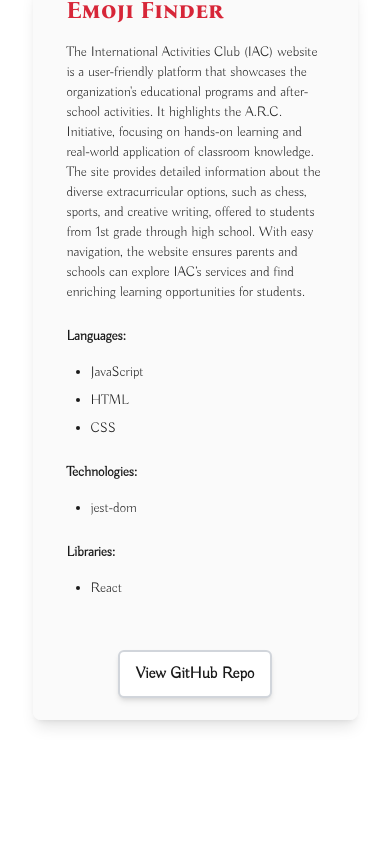
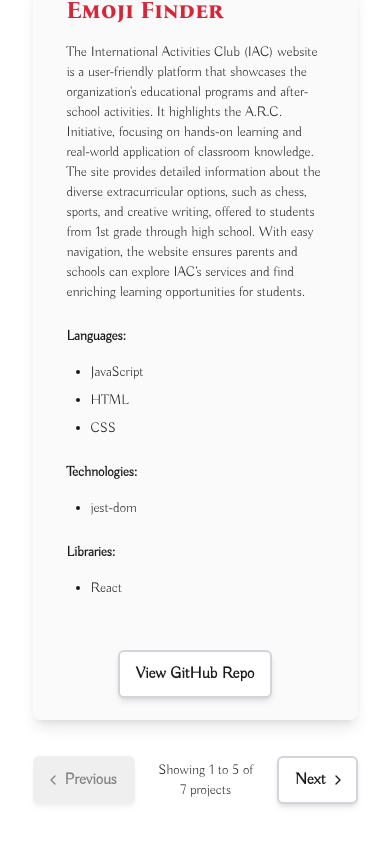
Before and after one commit to tmchuynh/phoenix-code-studio, a Next.js app: page /past-projects in a window 390 px wide. Shown: the part 6328-7174 px from the top of the page. Before the commit the page ends 7144 px from the top, so only its background shows below. Built offline with nearby package versions, Linux system fonts and the light colour scheme.

Commit message:
update filtering by date

```diff
--- a/src/app/blogs/page.tsx
+++ b/src/app/blogs/page.tsx
@@ -25,6 +25,7 @@ import {
 import { blogs } from "@/lib/constants";
 import useBetweenLargeAndXL from "@/lib/onlyLargerScreens";
 import useSmallScreen from "@/lib/useSmallScreen";
+import { formatDate } from "@/lib/utils";
 import { ChevronsUpDown } from "lucide-react";
 import { useTheme } from "next-themes";
 import { useRouter } from "next/navigation";
@@ -130,11 +131,47 @@ const BlogDisplayPage: FC = () => {
           setSelectedDates([]);
         }, 1000);
       }
-      setFilteredBlogs(blogs);
+      setFilteredBlogs(
+        blogs.sort((a, b) => {
+          const dateA = new Date(formatDate(a.date));
+          const dateB = new Date(formatDate(b.date));
+
+          // Compare by year
+          if (dateA.getFullYear() !== dateB.getFullYear()) {
+            return dateB.getFullYear() - dateA.getFullYear();
+          }
+
+          // Compare by month (if years are the same)
+          if (dateA.getMonth() !== dateB.getMonth()) {
+            return dateA.getMonth() - dateB.getMonth();
+          }
+
+          // Compare by day (if both year and month are the same)
+          return dateA.getDate() - dateB.getDate();
+        })
+      );
       setTimeout(() => setNoResults(false), 4000);
     } else {
       setNoResults(false);
-      setFilteredBlogs(filtered);
+      setFilteredBlogs(
+        filtered.sort((a, b) => {
+          const dateA = new Date(formatDate(a.date));
+          const dateB = new Date(formatDate(b.date));
+
+          // Compare by year
+          if (dateA.getFullYear() !== dateB.getFullYear()) {
+            return dateB.getFullYear() - dateA.getFullYear();
+          }
+
+          // Compare by month (if years are the same)
+          if (dateA.getMonth() !== dateB.getMonth()) {
+            return dateA.getMonth() - dateB.getMonth();
+          }
+
+          // Compare by day (if both year and month are the same)
+          return dateA.getDate() - dateB.getDate();
+        })
+      );
     }
   };
 
@@ -145,7 +182,25 @@ const BlogDisplayPage: FC = () => {
     setSearchQuery("");
     setOpenCollapsible(null);
     setNoResults(false);
-    setFilteredBlogs(blogs);
+    setFilteredBlogs(
+      blogs.sort((a, b) => {
+        const dateA = new Date(formatDate(a.date));
+        const dateB = new Date(formatDate(b.date));
+
+        // Compare by year
+        if (dateA.getFullYear() !== dateB.getFullYear()) {
+          return dateB.getFullYear() - dateA.getFullYear();
+        }
+
+        // Compare by month (if years are the same)
+        if (dateA.getMonth() !== dateB.getMonth()) {
+          return dateA.getMonth() - dateB.getMonth();
+        }
+
+        // Compare by day (if both year and month are the same)
+        return dateA.getDate() - dateB.getDate();
+      })
+    );
     if (!e) {
       setFiltersCleared(true);
       setTimeout(() => setFiltersCleared(false), 4000);
@@ -319,11 +374,20 @@ const BlogDisplayPage: FC = () => {
                     {dates
                       .sort((a, b) => {
                         // Convert the date strings to Date objects
-                        const dateA = new Date(a);
-                        const dateB = new Date(b);
+                        const dateA = new Date(formatDate(a));
+                        const dateB = new Date(formatDate(b));
 
-                        // Compare the dates by their timestamp (milliseconds)
-                        return dateA.getTime() - dateB.getTime();
+                        // Compare by year
+                        if (dateA.getFullYear() !== dateB.getFullYear()) {
+                          return dateA.getFullYear() - dateB.getFullYear();
+                        }
+
+                        // Compare by month (if years are the same)
+                        if (dateA.getMonth() !== dateB.getMonth()) {
+                          return dateA.getMonth() - dateB.getMonth();
+                        }
+
+                        return dateA.getDate() - dateB.getDate();
                       })
                       .map((date) => (
                         <div key={date} className="flex items-center mr-1">
@@ -552,12 +616,12 @@ const BlogDisplayPage: FC = () => {
                   alt={blog.title}
                   className="w-full h-36 rounded-t-md object-cover mx-auto mb-1"
                 />
-                <div className="px-4 pb-2 flex flex-col justify-between h-[20em] md:h-[25em] 2xl:h-[30em] relative">
+                <div className="px-4 pb-2 flex flex-col justify-between h-[20em] md:h-[25em] 2xl:h-[35em] relative">
                   <div>
-                    <p className="text-lg md:text-2xl">
+                    <p>
                       <Button
                         variant="ghost"
-                        className="text-primary underline underline-offset-2 px-0 mt-5 mb-2 font-SofiaSans tracking-wider font-bold hover:bg-transparent hover:text-primary hover:no-underline text-wrap text-left"
+                        className="text-primary underline underline-offset-2 px-0 mt-5 mb-2 font-SofiaSans tracking-wider font-bold hover:bg-transparent hover:text-primary hover:no-underline text-wrap text-left text-md md:text-lg lg:text-xl 2xl:text-2xl"
                         onClick={() => {
                           router.push(blog.slug);
                         }}
@@ -618,6 +682,49 @@ const BlogDisplayPage: FC = () => {
           ))}
         </div>
       </section>
+
+      {/* Pagination controls */}
+      <Pagination className="gap-5 flex items-center">
+        <PaginationPrevious
+          onClick={() => {
+            if (currentPage > 1) {
+              handlePageChange(currentPage - 1);
+            }
+          }}
+          variant={currentPage === 1 ? "disabled" : "outline"}
+          className={
+            currentPage === 1 ? "cursor-not-allowed" : "cursor-default"
+          }
+        />
+        <section className="text-center">
+          {indexOfLastArticle >= filteredBlogs.length && totalPages === 1 ? (
+            filteredBlogs.length === blogs.length ? (
+              <p>Showing all {filteredBlogs.length} blogs</p>
+            ) : (
+              <p>Showing all {filteredBlogs.length} filtered blogs</p>
+            )
+          ) : (
+            <p>
+              Showing {indexOfFirstArticle + 1} to{" "}
+              {indexOfLastArticle > filteredBlogs.length
+                ? filteredBlogs.length
+                : indexOfLastArticle}{" "}
+              of {filteredBlogs.length} blogs
+            </p>
+          )}
+        </section>
+        <PaginationNext
+          onClick={() => {
+            if (currentPage < totalPages) {
+              handlePageChange(currentPage + 1);
+            }
+          }}
+          variant={currentPage === totalPages ? "disabled" : "outline"}
+          className={
+            currentPage === totalPages ? "cursor-not-allowed" : "cursor-default"
+          }
+        />
+      </Pagination>
     </main>
   );
 };
--- a/src/app/past-projects/page.tsx
+++ b/src/app/past-projects/page.tsx
@@ -582,7 +582,7 @@ const PastProjectsPage: FC = () => {
                     {isSmallScreen ? null : isLargeScreen ? (
                       <div>
                         {project.tags.length > 0 && (
-                          <div className="mt-6 gap-2 flex flex-wrap">
+                          <div className="mb-5 gap-2 flex flex-wrap">
                             {project.tags.map((tag, index) => (
                               <Badge
                                 key={index}
@@ -718,6 +718,49 @@ const PastProjectsPage: FC = () => {
           ))}
         </div>
       </section>
+
+      {/* Pagination controls */}
+      <Pagination className="gap-5 flex items-center">
+        <PaginationPrevious
+          onClick={() => {
+            if (currentPage > 1) {
+              handlePageChange(currentPage - 1);
+            }
+          }}
+          variant={currentPage === 1 ? "disabled" : "outline"}
+          className={
+            currentPage === 1 ? "cursor-not-allowed" : "cursor-default"
+          }
+        />
+        <section className="text-center">
+          {indexOfLastProject >= filteredProjects.length && totalPages === 1 ? (
+            filteredProjects.length === pastProjects.length ? (
+              <p>Showing all {filteredProjects.length} projects</p>
+            ) : (
+              <p>Showing all {filteredProjects.length} filtered projects</p>
+            )
+          ) : (
+            <p>
+              Showing {indexOfFirstProject + 1} to{" "}
+              {indexOfLastProject > filteredProjects.length
+                ? filteredProjects.length
+                : indexOfLastProject}{" "}
+              of {filteredProjects.length} projects
+            </p>
+          )}
+        </section>
+        <PaginationNext
+          onClick={() => {
+            if (currentPage < totalPages) {
+              handlePageChange(currentPage + 1);
+            }
+          }}
+          variant={currentPage === totalPages ? "disabled" : "outline"}
+          className={
+            currentPage === totalPages ? "cursor-not-allowed" : "cursor-default"
+          }
+        />
+      </Pagination>
     </main>
   );
 };
--- a/src/lib/utils.ts
+++ b/src/lib/utils.ts
@@ -29,3 +29,12 @@ export const formatQuote = ( quote: string ): string[] => {
     .map( ( paragraph ) => paragraph.trim() ) // Trim the spaces
     .filter( ( paragraph ) => paragraph !== "" ); // Remove any empty paragraphs
 };
+
+export const formatDate = ( dateString: string ): string => {
+  const date = new Date( dateString );
+  const year = date.getFullYear();
+  const month = ( date.getMonth() + 1 ).toString().padStart( 2, "0" ); // Adding leading zero for single digit months
+  const day = date.getDate().toString().padStart( 2, "0" ); // Adding leading zero for single digit days
+
+  return `${ year }-${ month }-${ day }`;
+};
```
